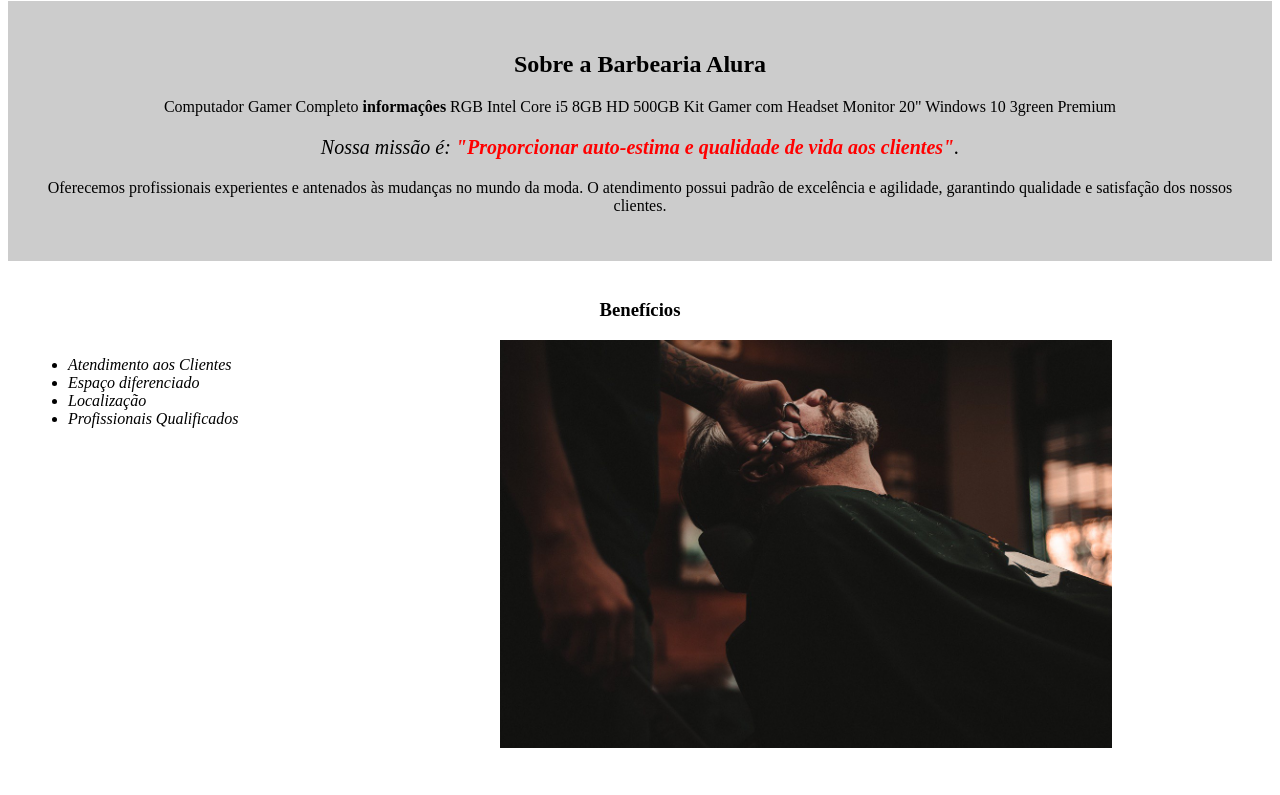
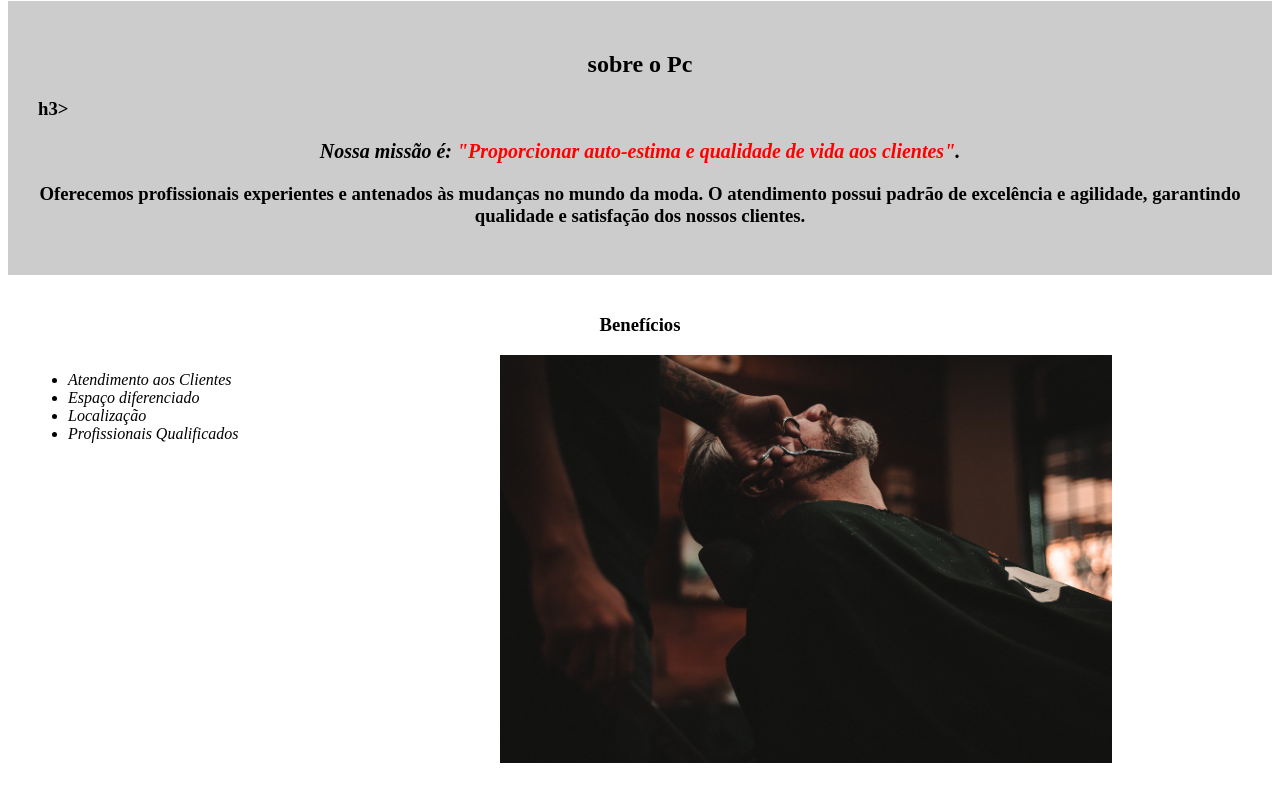
Before and after one commit to jeffD4rk/Primeiro-Site, a plain HTML site: page index.html in a window 1280 px wide. Shown: the part 99-894 px from the top of the page. Drawn offline with Linux system fonts and the light colour scheme.

Commit message:
Update index.html

```diff
--- a/index.html
+++ b/index.html
@@ -12,9 +12,9 @@
 		</header>
 		<img id="banner" src="banner.jpg">
 		<div class="principal">
-			<h2 class="titulo-centralizado">Sobre a Barbearia Alura</h2>
+			<h2 class="titulo-centralizado">sobre o Pc </h2>
 
-			<p>Computador Gamer Completo <strong> <b>informaçôes</b> </strong> RGB Intel Core i5 8GB HD 500GB Kit Gamer com Headset Monitor 20" Windows 10 3green Premium </p>
+			<h3 classe="titulo-centralizado <p>Computador Gamer Completo <strong> <b>informaçôes</b> </strong> RGB Intel Core i5 8GB HD 500GB Kit Gamer com Headset Monitor 20" Windows 10 3green Premium </p> h3>
 
 			<p id="missao"><em>Nossa missão é: <strong>"Proporcionar auto-estima e qualidade de vida aos clientes"</strong>.</em></p>
 
```
